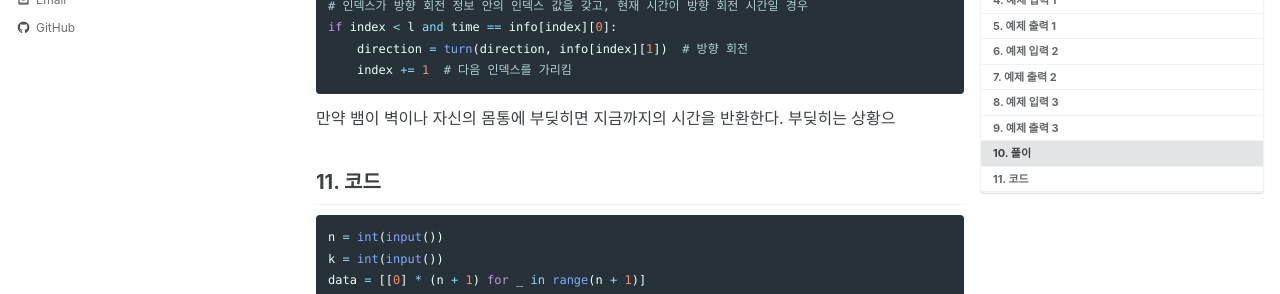
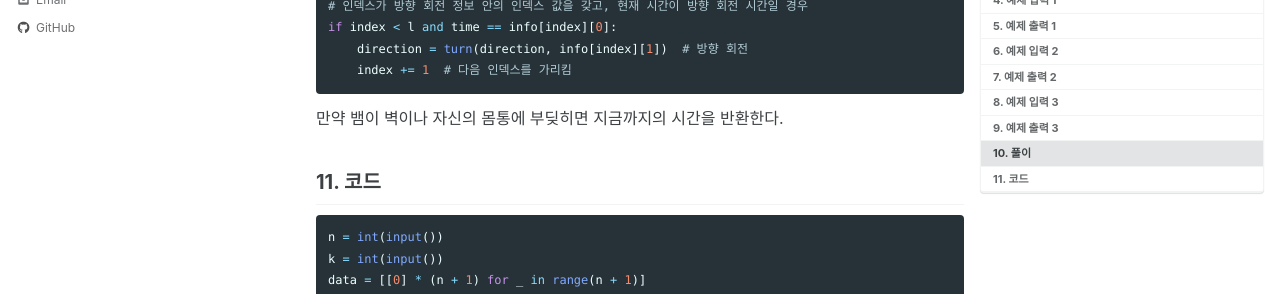
Before and after one commit to derekahndev/derekahndev.github.io, a Jekyll site: the page built from _posts/2021-01-12-boj-3190.md, in a window 1280 px wide and 900 px high, scrolled down 4021 px. Shown: the part 152-446 px from the top of the window. Built offline with Jekyll 4.4.1, drawn with Linux system fonts in a browser that asks for light colours; cached includes are drawn as plain includes; comment, search, counter and statistics services are not loaded.

Commit message:
Update 2021-01-12-boj-3190.md

````diff
--- a/_posts/2021-01-12-boj-3190.md
+++ b/_posts/2021-01-12-boj-3190.md
@@ -170,7 +170,7 @@ if index < l and time == info[index][0]:
     index += 1  # 다음 인덱스를 가리킴
 ```
 
-만약 뱀이 벽이나 자신의 몸통에 부딪히면 지금까지의 시간을 반환한다. 부딪히는 상황으
+만약 뱀이 벽이나 자신의 몸통에 부딪히면 지금까지의 시간을 반환한다.
 
 ## 11. 코드
 
````
